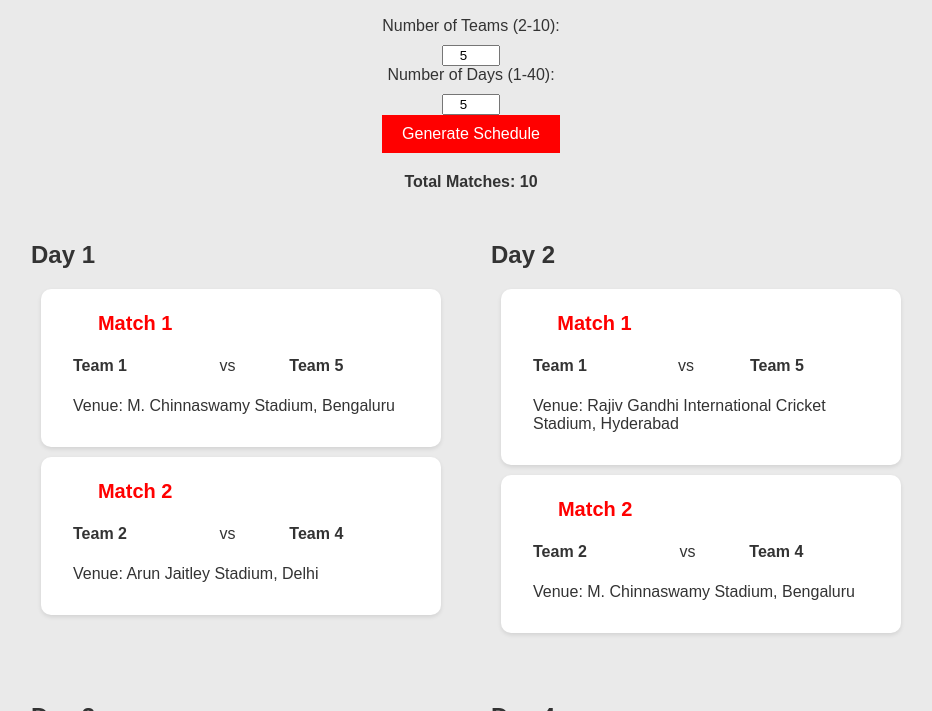
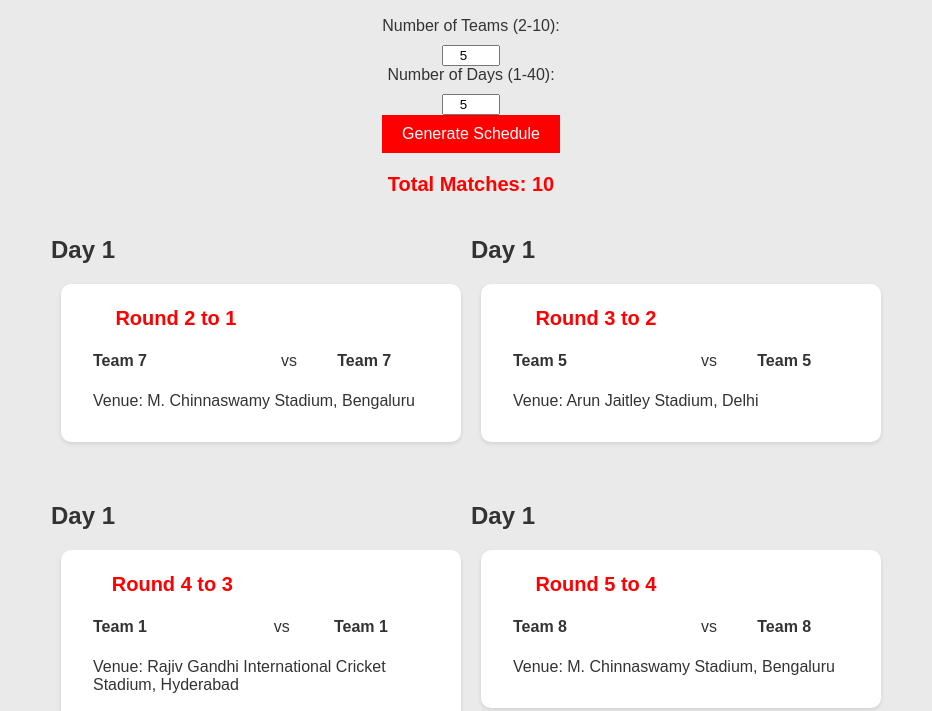
Before and after one commit to chirag7023/tournament, a plain HTML site: page index.html in a window 1280 px wide. Both pictures are taken after typing "5", "5" into the empty fields and a click on the input "Generate Schedule". Shown: the part 89-800 px from the top of the page, without its empty margins (169-1101 px from the left). Drawn offline with Linux system fonts and the light colour scheme.

Commit message:
sdknjdsvj

```diff
--- a/index.html
+++ b/index.html
@@ -1,12 +1,9 @@
 <!DOCTYPE html>
 <html lang="en">
 <head>
-  <!-- Set character encoding and viewport for responsive design -->
   <meta charset="UTF-8">
   <meta name="viewport" content="width=device-width, initial-scale=1.0">
-  <!-- Title for the web page -->
   <title>Tournament Scheduler</title>
-  <!-- CSS styling code -->
   <style>
     /* CSS styling rules for various elements */
     body {
@@ -51,20 +48,10 @@
       cursor: pointer;
     }
 
-    .total-matches {
-      text-align: center;
-      font-weight: bold;
-      margin-bottom: 10px;
-    }
-
     .schedule-container {
       display: flex;
       flex-wrap: wrap;
       justify-content: center;
-    }
-
-    .day-container {
-      margin: 20px;
     }
 
     .schedule-table {
@@ -89,10 +76,6 @@
       font-size: 16px;
     }
 
-    .match {
-      margin-bottom: 10px;
-    }
-
     .team-1,
     .team-2 {
       font-weight: bold;
@@ -101,88 +84,68 @@
     .venue {
       font-size: 14px;
     }
+
+    .total-matches {
+      text-align: center;
+      font-size: 20px;
+      font-weight: bold;
+      margin-bottom: 20px;
+      color: #ff0000;
+    }
+
+    .day-container {
+      margin-bottom: 30px;
+    }
   </style>
 </head>
 <body>
-  <!-- Main container to hold the content -->
   <div class="container">
-    <!-- Main heading for the page -->
     <h1>Tournament Scheduler</h1>
 
-    <!-- Input form to get the number of teams and days from the user -->
     <form onsubmit="event.preventDefault(); generateSchedule();">
-      <!-- Label and input for number of teams -->
       <label for="num-teams">Number of Teams (2-10):</label>
       <input type="number" id="num-teams" min="2" max="10" required>
       <br>
-      <!-- Label and input for number of days -->
       <label for="num-days">Number of Days (1-40):</label>
       <input type="number" id="num-days" min="1" max="40" required>
       <br>
-      <!-- Submit button to generate schedule -->
       <input type="submit" value="Generate Schedule">
     </form>
 
-    <!-- Display total matches -->
     <div id="total-matches" class="total-matches">Total Matches: 0</div>
 
-    <!-- Container to display the generated schedule -->
     <div id="schedule" class="schedule-container"></div>
   </div>
 
-  <!-- JavaScript code -->
   <script>
     // JavaScript code
 
-    // Function to get random team names from a predefined list
     function getRandomTeamNames(numTeams) {
-      // Predefined list of team names
       var teamNames = [
-        "Team 1", "Team 2", "Team 3", "Team 4", "Team 5",
-        "Team 6", "Team 7", "Team 8", "Team 9", "Team 10"
+        "Team 1",
+        "Team 2",
+        "Team 3",
+        "Team 4",
+        "Team 5",
+        "Team 6",
+        "Team 7",
+        "Team 8",
+        "Team 9",
+        "Team 10"
       ];
 
-      // Limit the team names to the number of teams specified by the user
-      teamNames = teamNames.slice(0, numTeams);
+      var randomTeamNames = [];
 
-      // Shuffle the team names randomly
-      for (var i = teamNames.length - 1; i > 0; i--) {
-        var j = Math.floor(Math.random() * (i + 1));
-        var temp = teamNames[i];
-        teamNames[i] = teamNames[j];
-        teamNames[j] = temp;
+      for (var i = 0; i < numTeams; i++) {
+        var randomIndex = Math.floor(Math.random() * teamNames.length);
+        randomTeamNames.push(teamNames[randomIndex]);
+        teamNames.splice(randomIndex, 1);
       }
 
-      return teamNames;
+      return randomTeamNames;
     }
 
-    // Function to get a random date between May 1, 2023, and May 30, 2023
-    function getRandomDate() {
-      // Start and end dates for the random date range
-      var startDate = new Date(2023, 4, 1);
-      var endDate = new Date(2023, 4, 30);
-
-      // Calculate a random date within the range
-      var randomDate = new Date(startDate.getTime() + Math.random() * (endDate.getTime() - startDate.getTime()));
-
-      // Convert the date to a string in a readable format
-      return randomDate.toDateString();
-    }
-
-    // Function to get a random time in HH:mm format
-    function getRandomTime() {
-      // Generate random hours and minutes
-      var hours = Math.floor(Math.random() * 24);
-      var minutes = Math.floor(Math.random() * 60);
-
-      // Convert hours and minutes to a string in HH:mm format
-      var time = hours.toString().padStart(2, '0') + ':' + minutes.toString().padStart(2, '0');
-      return time;
-    }
-
-    // Function to get a random venue from a predefined list of cricket stadiums in India
     function getRandomVenue() {
-      // Predefined list of cricket stadiums
       var venues = [
         "Wankhede Stadium, Mumbai",
         "Eden Gardens, Kolkata",
@@ -194,65 +157,69 @@
         "Punjab Cricket Association Stadium, Mohali"
       ];
 
-      // Generate a random index to select a stadium from the list
       var randomIndex = Math.floor(Math.random() * venues.length);
       return venues[randomIndex];
     }
 
-    // Main function to generate the tournament schedule with eliminator, semifinals, and final
     function generateSchedule() {
-      // Get the number of teams and days from the user input
       var numTeams = parseInt(document.getElementById("num-teams").value);
       var numDays = parseInt(document.getElementById("num-days").value);
 
-      // Validate the user input to ensure it is within the allowed limits
       if (isNaN(numTeams) || isNaN(numDays) || numTeams < 2 || numTeams > 10 || numDays < 1 || numDays > 40) {
         alert("Please enter valid values for number of teams (2-10) and number of days (1-40).");
         return;
       }
 
-      // Limit the number of teams to a maximum of 10
       numTeams = Math.min(numTeams, 10);
 
-      // Calculate matches per day
-      var matchesPerDay = Math.floor(numTeams / 2);
+      var rounds = numTeams - 1;
+      var matchesPerDay = Math.ceil(rounds / numDays);
 
-      // Calculate total matches
-      var totalMatches = numDays * matchesPerDay;
+      var totalMatches = (numTeams - 1) * numTeams / 2;
 
-      // Display total matches
       var totalMatchesElement = document.getElementById("total-matches");
       totalMatchesElement.textContent = "Total Matches: " + totalMatches;
 
-      // Clear previous schedule
       var scheduleContainer = document.getElementById("schedule");
       scheduleContainer.innerHTML = "";
 
-      // Generate the schedule
-      for (var i = 0; i < numDays; i++) {
+      var teams = getRandomTeamNames(numTeams);
+
+      var day = 1;
+      var round = 1;
+
+      while (round <= rounds) {
         var dayContainer = document.createElement("div");
         dayContainer.classList.add("day-container");
 
         var dayHeader = document.createElement("h2");
-        dayHeader.textContent = "Day " + (i + 1);
+        dayHeader.textContent = "Day " + day;
         dayContainer.appendChild(dayHeader);
 
-        for (var j = 0; j < matchesPerDay; j++) {
-          var teamIndex1 = j;
-          var teamIndex2 = numTeams - j - 1;
+        var roundMatches = [];
+        for (var match = 0; match < matchesPerDay; match++) {
+          var teamIndex1 = (day + round + match - 2) % numTeams;
+          var teamIndex2 = (day + rounds + round - match - 1) % numTeams;
 
-          var match = {
-            team1: "Team " + (teamIndex1 + 1),
-            team2: "Team " + (teamIndex2 + 1),
+          var matchInfo = {
+            team1: teams[teamIndex1],
+            team2: teams[teamIndex2],
             venue: getRandomVenue()
           };
 
-          var table = document.createElement("table");
-          table.classList.add("schedule-table");
+          roundMatches.push(matchInfo);
+          round++;
+        }
 
-          var tableHeader = document.createElement("th");
-          tableHeader.textContent = "Match " + (j + 1);
-          table.appendChild(tableHeader);
+        var table = document.createElement("table");
+        table.classList.add("schedule-table");
+
+        var tableHeader = document.createElement("th");
+        tableHeader.textContent = "Round " + (round - matchesPerDay + 1) + " to " + (round - 1);
+        table.appendChild(tableHeader);
+
+        for (var i = 0; i < roundMatches.length; i++) {
+          var match = roundMatches[i];
 
           var row = document.createElement("tr");
 
@@ -279,11 +246,15 @@
           venueCell.textContent = "Venue: " + match.venue;
           venueRow.appendChild(venueCell);
           table.appendChild(venueRow);
-
-          dayContainer.appendChild(table);
         }
 
+        dayContainer.appendChild(table);
         scheduleContainer.appendChild(dayContainer);
+
+        if (round > rounds && day < numDays) {
+          day++;
+          round = 1;
+        }
       }
     }
   </script>
```
